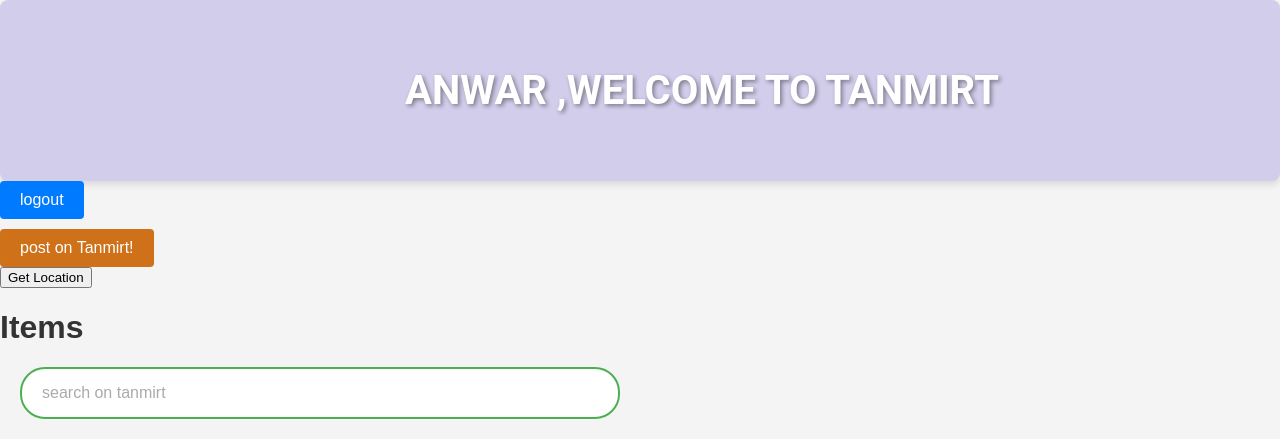
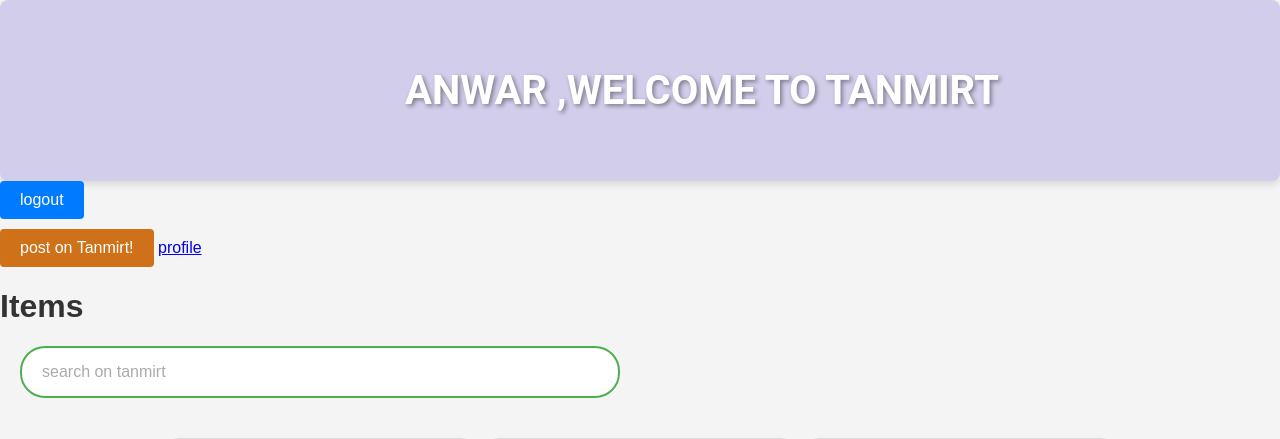
Before and after one commit to ApeX1112/tanmirt-, a Django app: page / in a window 1280 px wide. Shown: the top 439 px of the page. Run offline with Django 5.2, Linux system fonts and the light colour scheme; a user stored in the database is signed in; data comes from the database, SQL or seed files in the repository; both versions use the stored data as it was after the commit.

Commit message:
add profile

```diff
--- a/backend/api/models.py
+++ b/backend/api/models.py
@@ -46,7 +46,8 @@ class Comment(models.Model):
 
 
 class UserProfile(models.Model):
-    user=models.ForeignKey(User,on_delete=models.CASCADE)
+    image=models.ImageField(upload_to="profile_images",null=True)
+    user = models.OneToOneField(User, on_delete=models.CASCADE, unique=True)
     latitude=models.DecimalField(max_digits=9,decimal_places=6,null=True,blank=True )
     longitude=models.DecimalField(max_digits=9,decimal_places=6,null=True,blank=True)
 
--- a/backend/api/urls.py
+++ b/backend/api/urls.py
@@ -1,6 +1,6 @@
 from django.urls import path
 from .views import home,register,loginUser,LogoutUser,Post_on_Tanmirt,showitem
-from .views import TanmirtMessage
+from .views import TanmirtMessage , UserProfileView
 
 urlpatterns = [
     path('',home,name='home'),
@@ -10,5 +10,6 @@ urlpatterns = [
     path('myposts',Post_on_Tanmirt,name='myposts'),
 
     path('item/<str:pk>/',showitem,name='item'),
-    path('message/<str:userid>',TanmirtMessage,name='message')
+    path('message/<str:userid>',TanmirtMessage,name='message'),
+    path('profile/<str:userid>',UserProfileView,name='profile')
 ]
--- a/backend/api/views.py
+++ b/backend/api/views.py
@@ -6,7 +6,7 @@ from django.contrib.auth.forms import AuthenticationForm
 from django.contrib.auth.decorators import login_required
 from django.contrib.auth.models import User
 
-from .forms import TanmirtPostForm , MessageForm ,CommentForm
+from .forms import TanmirtPostForm , MessageForm ,CommentForm,ProfileForm
 from .models import TanmirtPost , Message ,Comment , UserProfile
 
 def home(request):
@@ -123,3 +123,21 @@ def LogoutUser(request):
     logout(request)
 
     return redirect('home')
+
+
+def UserProfileView(request,userid):
+    profile, created = UserProfile.objects.get_or_create(user=request.user)
+    if request.method=='POST':
+        form=ProfileForm(request.POST,request.FILES,instance=profile)
+        if form.is_valid():
+            instance=form.save(commit=False)
+            instance.user=request.user
+            instance.latitude=request.POST.get('latitud')
+            instance.longitude=request.POST.get('longitud')
+            instance.save()
+            return redirect('profile',userid)
+    else:
+        form=ProfileForm(instance=profile)
+
+    context={'form':form, 'profile':profile}
+    return render(request,'profile.html',context)
--- /dev/null
+++ b/backend/static/css/profile.css
@@ -0,0 +1,3 @@
+.profile-image{
+    width: 30%;
+}
--- a/backend/static/js/location.jsx
+++ b/backend/static/js/location.jsx
@@ -1,31 +1,44 @@
-function getLocation() {
-    if (navigator.geolocation) {
-        navigator.geolocation.getCurrentPosition(setPosition, showError);
-    } else {
-        alert("Geolocation is not supported by this browser.");
+document.addEventListener('DOMContentLoaded', (event) => {
+    var map = L.map('mapContainer').setView([51.505, -0.09], 13);
+
+    L.tileLayer('https://{s}.tile.openstreetmap.org/{z}/{x}/{y}.png', {
+        maxZoom: 19,
+    }).addTo(map);
+
+    var marker;
+
+    function setLatLng(lat, lng) {
+        console.log('Setting latitude:', lat);
+        console.log('Setting longitude:', lng);
+        document.getElementById('profileLatitude').value = lat;
+        document.getElementById('profileLongitude').value = lng;
     }
 
-}
+    map.on('click', function(e) {
+        if (marker) {
+            map.removeLayer(marker);
+        }
+        marker = L.marker(e.latlng).addTo(map);
+        setLatLng(e.latlng.lat, e.latlng.lng);
+    });
 
-function setPosition(position) {
-    document.getElementById('id_latitude').value = position.coords.latitude;
-    document.getElementById('id_longitude').value = position.coords.longitude;
-    document.getElementById('positionForm').submit();
-}
+    map.locate({setView: true, maxZoom: 16});
+    map.on('locationfound', function(e) {
+        if (marker) {
+            map.removeLayer(marker);
+        }
+        marker = L.marker(e.latlng).addTo(map);
+        setLatLng(e.latlng.lat, e.latlng.lng);
+    });
 
-function showError(error) {
-    switch(error.code) {
-        case error.PERMISSION_DENIED:
-            alert("User denied the request for Geolocation.");
-            break;
-        case error.POSITION_UNAVAILABLE:
-            alert("Location information is unavailable.");
-            break;
-        case error.TIMEOUT:
-            alert("The request to get user location timed out.");
-            break;
-        case error.UNKNOWN_ERROR:
-            alert("An unknown error occurred.");
-            break;
-    }
-}
+    document.getElementById('profilePostForm').addEventListener('submit', function(event) {
+        var lat = document.getElementById('profileLatitude').value;
+        var lng = document.getElementById('profileLongitude').value;
+        console.log('Submitting latitude:', lat);
+        console.log('Submitting longitude:', lng);
+        if (!lat || !lng) {
+            event.preventDefault();
+            alert("Please select a location on the map.");
+        }
+    });
+});
--- a/backend/templates/home.html
+++ b/backend/templates/home.html
@@ -35,14 +35,8 @@
     </div>
     {% endif %}
 
-    {% if user.is_authenticated %}
-    <form id="positionForm" method="post">
-        {% csrf_token %}
-        <input type="hidden" id="id_latitude" name="latitude">
-        <input type="hidden" id="id_longitude" name="longitude">
-        <button type="button" onclick="getLocation()">Get Location</button>
-    </form>
-    {% endif%}
+
+    <a href="{% url 'profile' user.id%}">profile</a>
 
 
 
@@ -69,6 +63,6 @@
     </div>
 
 
-    <script src="{% static 'js/location.jsx'%}"></script>
+
 </body>
 </html>
```
Also changed, not shown: backend/api/forms.py (+9 -1 lines), backend/templates/profile.html (added, +33 -0 lines), backend/api/migrations/0011_userprofile_image.py (added), backend/api/migrations/0012_alter_userprofile_user.py (added), backend/db.sqlite3, backend/media/profile_images/sunset-beach.jpg (added), backend/media/profile_images/sunset-beach_S53AJEW.jpg (added), backend/media/profile_images/sunset-beach_TWlF8ji.jpg (added), backend/media/profile_images/sunset-beach_eqfyQqQ.jpg (added), backend/media/profile_images/sunset-beach_uf0353u.jpg (added).
